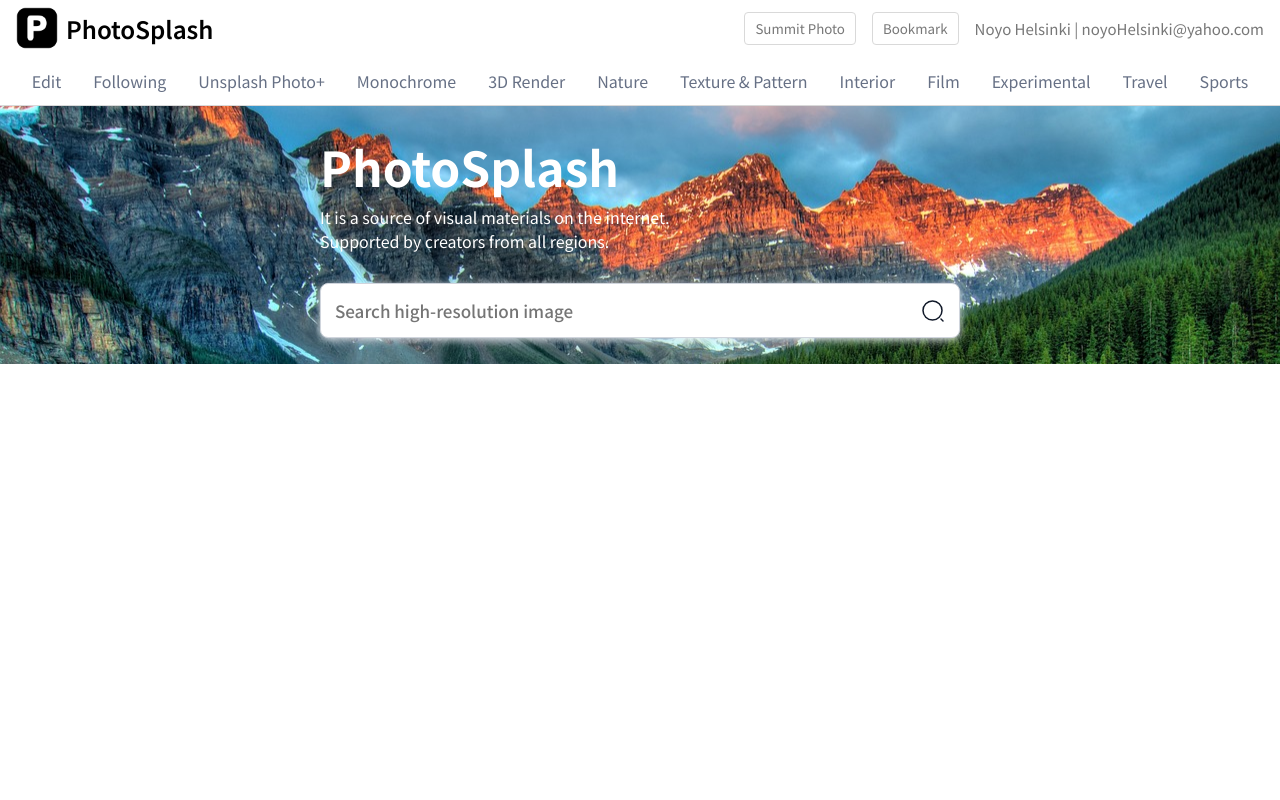
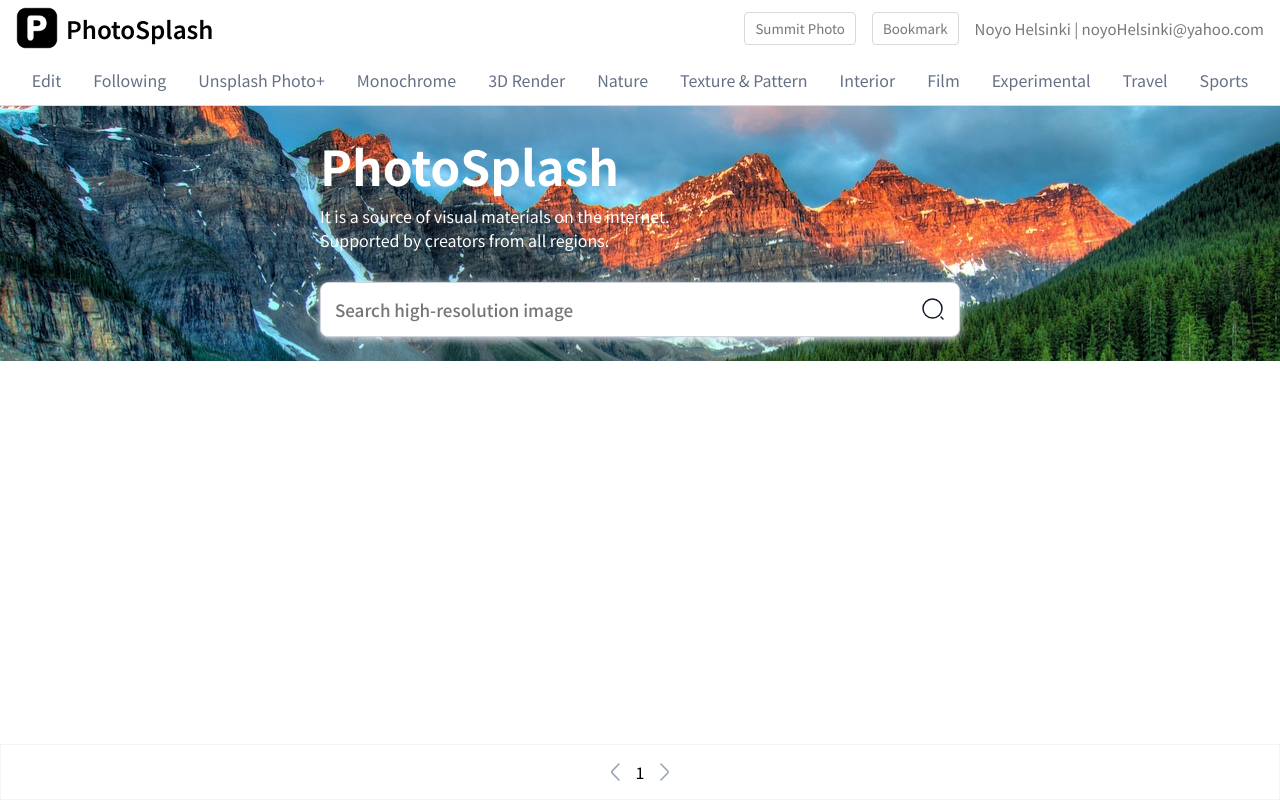
Before and after one commit to dodiforth/react_photo_splash, a React (Vite) app: page / in a window 1280 px wide. Built offline with nearby package versions, Linux system fonts and the light colour scheme.

Commit message:
feat: Add CommonFooter component to index page

```diff
--- /dev/null
+++ b/src/components/common/footer/CommonFooter.module.scss
@@ -0,0 +1,60 @@
+.footer {
+  display: flex;
+  align-items: center;
+  justify-content: center;
+
+  width: 100%;
+  height: 56px;
+
+  padding: 0px 16px;
+
+  border: 1px solid $color-gray-100;
+  background-color: $color-white-000;
+}
+
+.pagination {
+  display: flex;
+  justify-content: center;
+  align-items: center;
+
+  width: 100%;
+
+  gap: 8px;
+
+  &__button {
+    display: flex;
+    align-items: center;
+    justify-content: center;
+
+    width: 24px;
+    height: 24px;
+
+    padding: 3px 7px;
+
+    color: $color-gray-500;
+
+    font-family: "Public Sans", sans-serif;
+    font-size: 16px;
+    font-weight: 700;
+    line-height: 16px;
+
+    background: transparent;
+    border: none;
+    outline: none;
+
+    cursor: pointer;
+
+    &:hover {
+      background-color: $color-gray-100;
+      border-radius: 4px;
+
+      color: $color-black-900;
+    }
+    &:active {
+      background-color: $color-gray-100;
+      border-radius: 4px;
+
+      color: $color-black-900;
+    }
+  }
+}
--- /dev/null
+++ b/src/components/common/footer/CommonFooter.tsx
@@ -0,0 +1,20 @@
+import styles from "./CommonFooter.module.scss";
+
+function CommonFooter() {
+  return (
+    <div className={styles.footer}>
+      <div className={styles.pagination}>
+        <button className={styles.pagination__button}>
+          <img src="src/assets/icons/icon-arrowLeft.svg" alt="" />
+        </button>
+        {/* UI that will be changed */}
+        <span>1</span>
+        <button className={styles.pagination__button}>
+          <img src="src/assets/icons/icon-arrowRight.svg" alt="" />
+        </button>
+      </div>
+    </div>
+  );
+}
+
+export default CommonFooter;
--- a/src/pages/index/index.tsx
+++ b/src/pages/index/index.tsx
@@ -1,6 +1,8 @@
 import CommonHeader from "@/components/common/header/CommonHeader";
 import CommonSearchBar from "@/components/common/searchBar/CommonSearchBar";
 import CommonNav from "@/components/common/navigation/CommonNav";
+import CommonFooter from "@/components/common/footer/CommonFooter";
+// CSS
 import styles from "./styles/index.module.scss";
 
 function index() {
@@ -26,6 +28,7 @@
         <div className={styles.page__contents__imageBox}></div>
       </div>
       {/*공통 푸터 UI 부분 - Common Footer UI Section*/}
+      <CommonFooter />
     </div>
   );
 }
```
